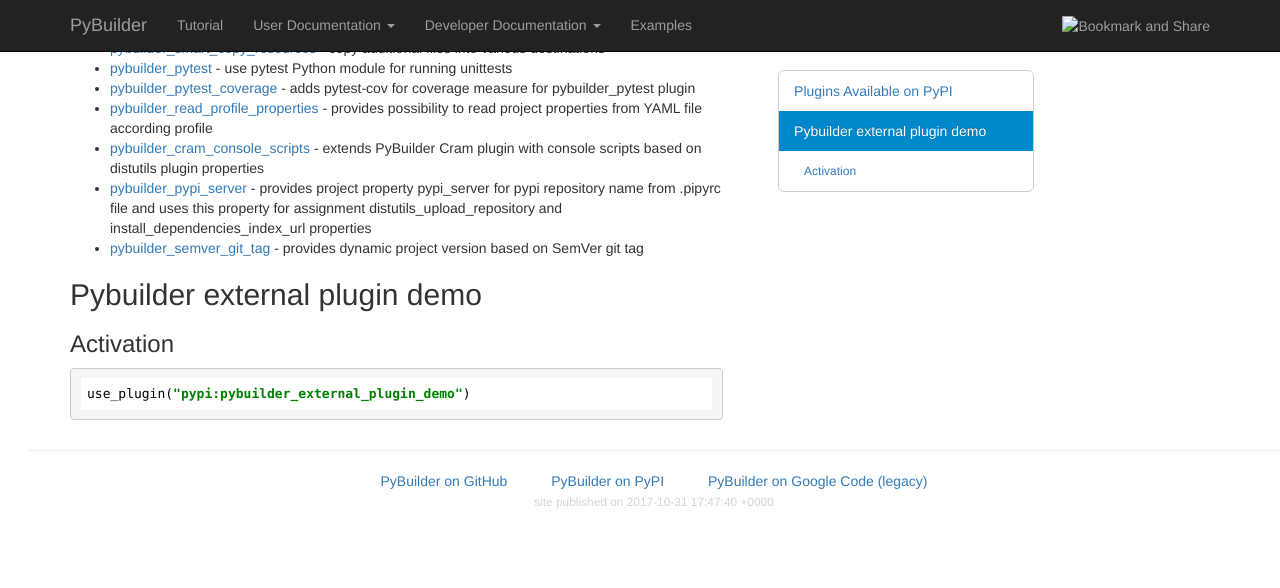
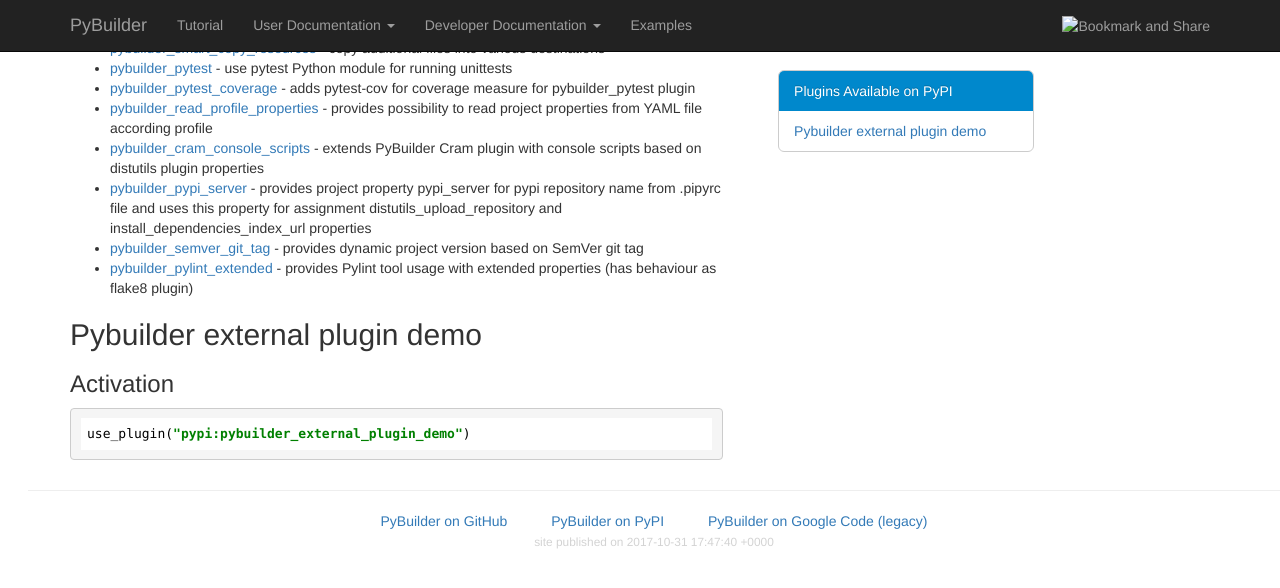
Before and after one commit to pybuilder/pybuilder.github.io, a Jekyll site: the page built from documentation/external_plugin_list.md, in a window 1280 px wide and 900 px high, scrolled down 354 px. Shown: the top 588 px of the window. Built offline with Jekyll 4.4.1, drawn with Linux system fonts in a browser that asks for light colours; nearby versions of some CDN libraries.

Commit message:
Pylint Extended External Plugin

```diff
--- a/documentation/external_plugin_list.md
+++ b/documentation/external_plugin_list.md
@@ -24,6 +24,7 @@
 * [pybuilder_cram_console_scripts](https://github.com/AlexeySanko/pybuilder_cram_console_scripts) - extends PyBuilder Cram plugin with console scripts based on distutils plugin properties
 * [pybuilder_pypi_server](https://github.com/AlexeySanko/pybuilder_pypi_server) - provides project property pypi_server for pypi repository name from .pipyrc file and uses this property for assignment distutils_upload_repository and install_dependencies_index_url properties
 * [pybuilder_semver_git_tag](https://github.com/AlexeySanko/pybuilder_semver_git_tag) - provides dynamic project version based on SemVer git tag
+* [pybuilder_pylint_extended](https://github.com/AlexeySanko/pybuilder_pylint_extended) - provides Pylint tool usage with extended properties (has behaviour as flake8 plugin)
 
 ## Pybuilder external plugin demo
 
```
